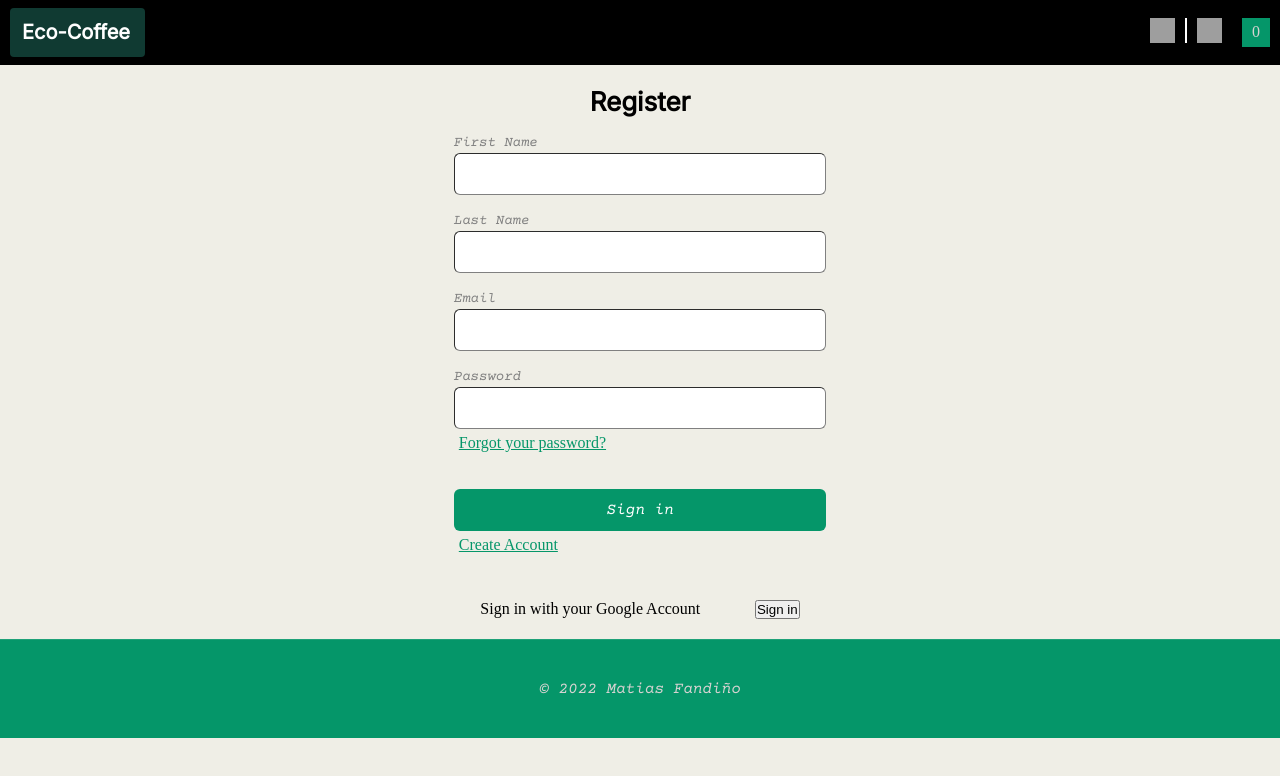
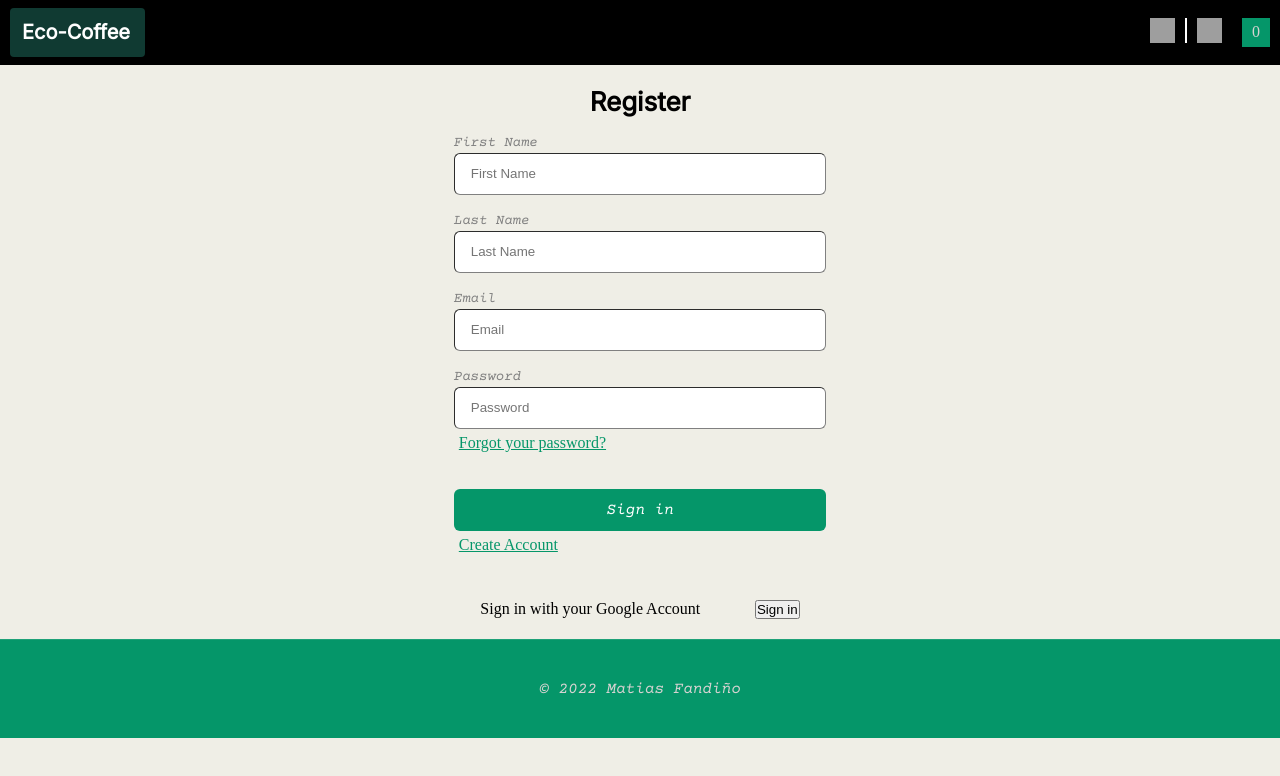
Before and after one commit to matifandy8/Eco-Coffee-Nextjs, a Next.js app: page /auth/register in a window 1280 px wide. Shown: the top 776 px of the page. Built offline with nearby package versions, Linux system fonts and the light colour scheme; no server answers; grey boxes are pictures that could not be loaded.

Commit message:
details auth

```diff
--- a/src/pages/auth/register.tsx
+++ b/src/pages/auth/register.tsx
@@ -14,21 +14,22 @@ import {
 
 const Register: React.FC = () => {
   const { data: session } = useSession();
-  const [dados, setDados] = useState({
+  const [dataForm, setDataForm] = useState({
     firstName: "",
     lastName: "",
     email: "",
     password: "",
   });
-  const handleSubmit = (e) => {
+  const handleSubmit = (e: React.FormEvent<EventTarget>) => {
     e.preventDefault();
-    console.log(dados);
+    console.log(dataForm);
   };
 
-  const handleChange = (e) => {
+  const handleChange = (e: React.FormEvent<EventTarget>) => {
+    let target = e.target as HTMLInputElement;
     e.preventDefault();
-    const { name, value } = e.target;
-    setDados(Object.assign(dados, { [name]: value }));
+    const { name, value } = target;
+    setDataForm(Object.assign(dataForm, { [name]: value }));
   };
   return (
     <div>
@@ -39,29 +40,33 @@ const Register: React.FC = () => {
           <Input
             type="text"
             name="firstName"
-            value={dados.firstName}
+            value={dataForm.firstName}
             onChange={handleChange}
+            placeholder="First Name"
           />
           <Label>Last Name</Label>
           <Input
             type="text"
             name="lastName"
-            value={dados.lastName}
+            value={dataForm.lastName}
             onChange={handleChange}
+            placeholder="Last Name"
           />
           <Label>Email</Label>
           <Input
             type="email"
             name="email"
-            value={dados.email}
+            value={dataForm.email}
             onChange={handleChange}
+            placeholder="Email"
           />
           <Label>Password</Label>
           <Input
             type="password"
             name="password"
-            value={dados.password}
+            value={dataForm.password}
             onChange={handleChange}
+            placeholder="Password"
           />
           <Link href="/auth/forgot">
             <a>Forgot your password?</a>
```
Also changed, not shown: src/pages/auth/login.tsx (+11 -8 lines).
